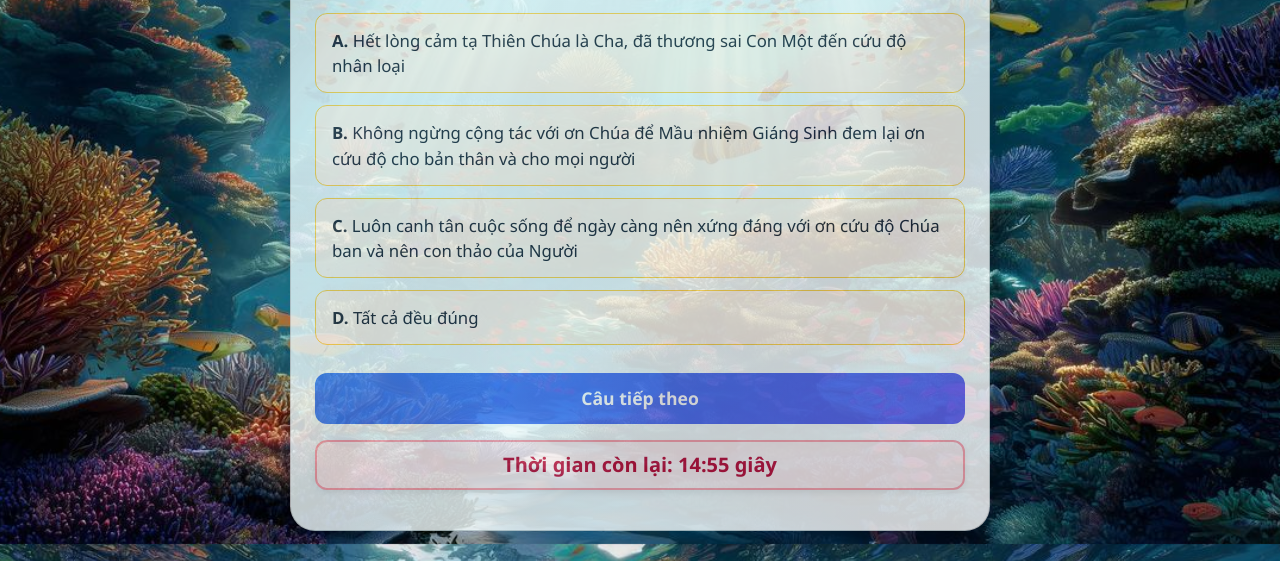
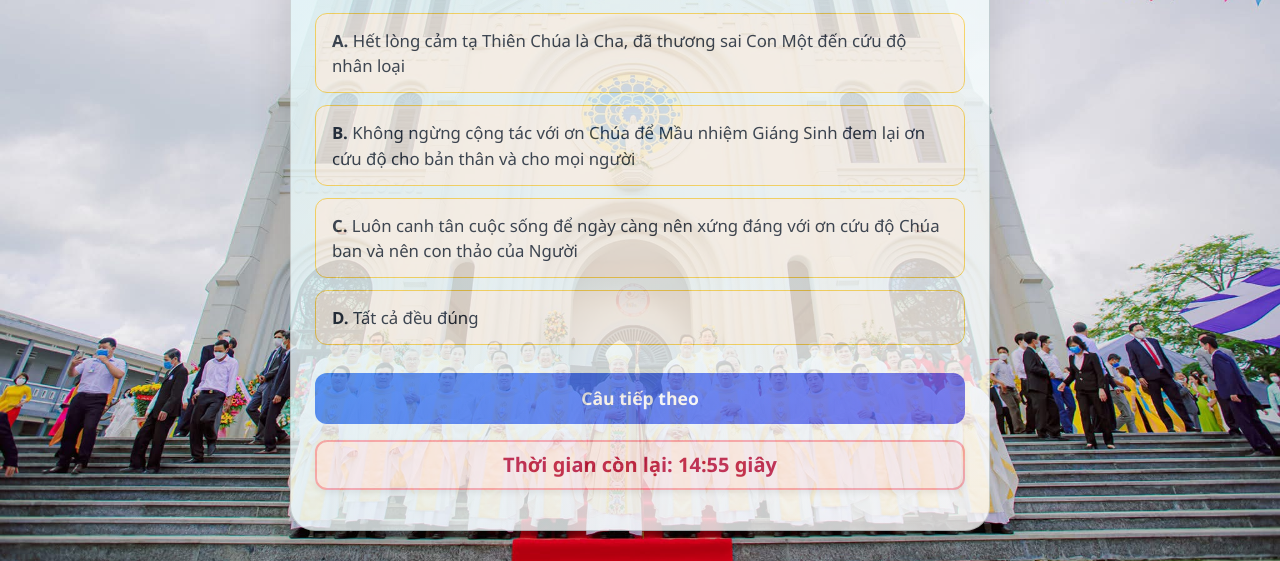
Before and after one commit to luuchihoa/15min, a plain HTML site: page index.html in a window 1280 px wide. Shown: the part 256-817 px from the top of the page. Drawn offline with nearby package versions, Linux system fonts and the light colour scheme.

Commit message:
Update style.css

```diff
--- a/style.css
+++ b/style.css
@@ -1,7 +1,7 @@
 
 body {
     font-family: 'Segoe UI', sans-serif;
-    background-image: url('ocean.jpg'); /* ảnh nền bạn tải lên */
+    background-image: url('IMG_4646.JPG'); /* ảnh nền bạn tải lên */
     background-size: cover;          /* ảnh phủ toàn màn hình */
     background-repeat: no-repeat;
     background-attachment: fixed;    /* cố định khi cuộn */
```
